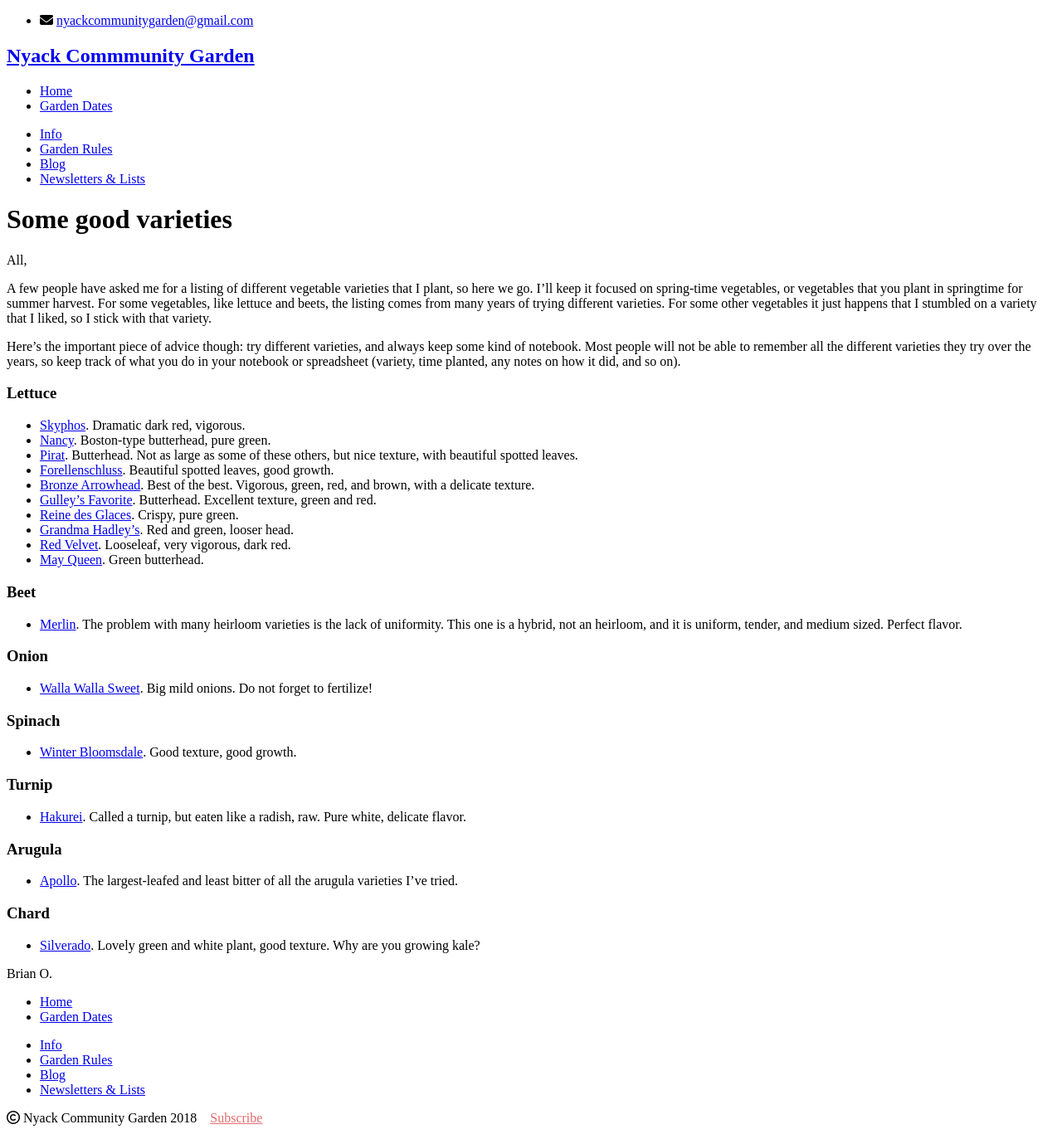
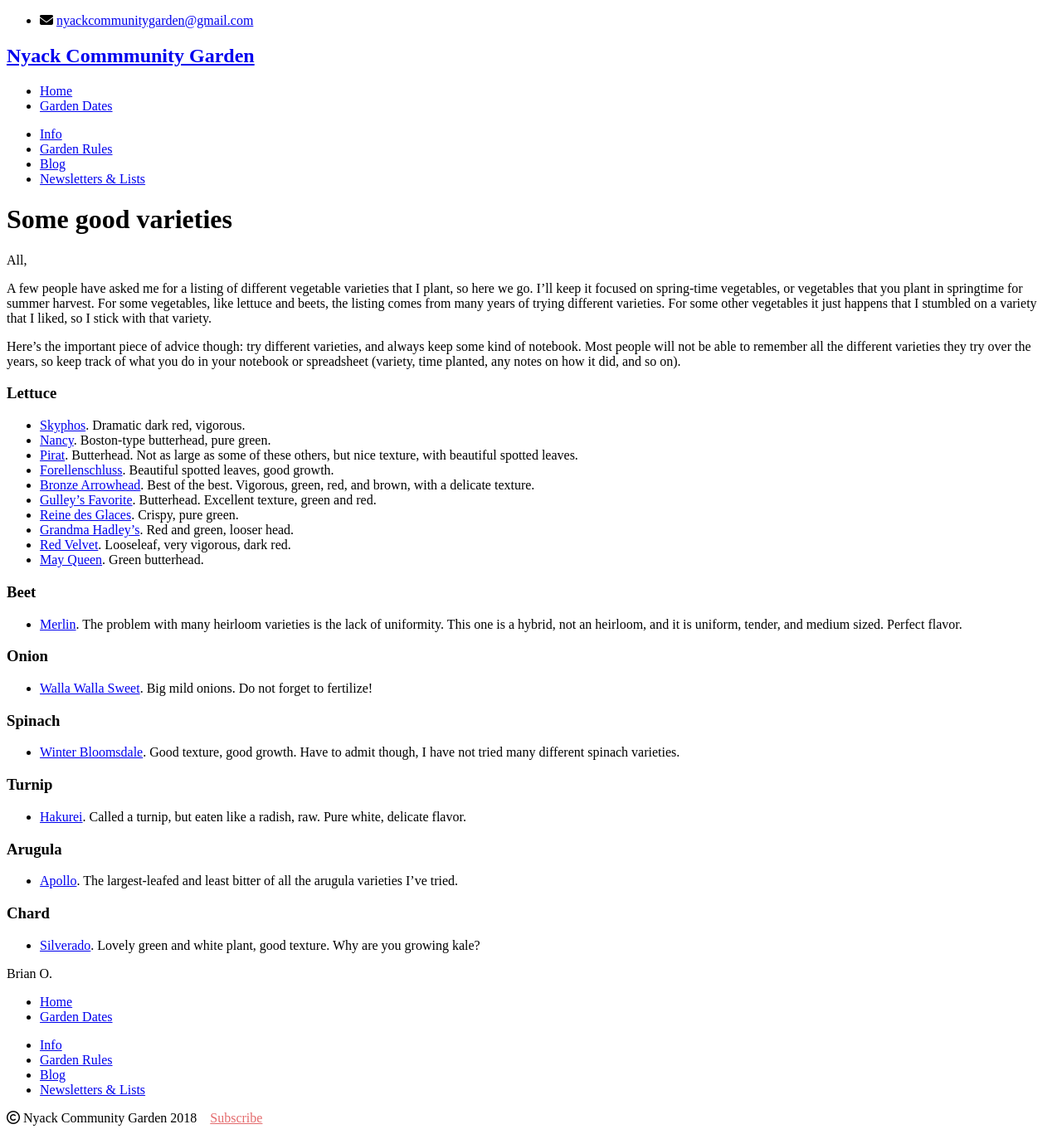
Before and after one commit to bosborne/nyackcommunitygarden, a Jekyll site: the page built from _posts/2018-02-25-good-seeds.md, in a window 1280 px wide. Shown: the whole page at 83% size. Built offline with Jekyll 4.4.1, drawn with Linux system fonts in a browser that asks for light colours; nearby versions of some CDN libraries; library files that are not in the unit come from our copies.

Commit message:
Modification

```diff
--- a/_posts/2018-02-25-good-seeds.md
+++ b/_posts/2018-02-25-good-seeds.md
@@ -33,7 +33,7 @@ Here's the important piece of advice though: try different varieties, and always
 
 ### Spinach
 
-* [Winter Bloomsdale](http://turtletreeseed.org/product/906-winter-bloomsdale/). Good texture, good growth.
+* [Winter Bloomsdale](http://turtletreeseed.org/product/906-winter-bloomsdale/). Good texture, good growth. Have to admit though, I have not tried many different spinach varieties.
 
 ### Turnip
 
```
